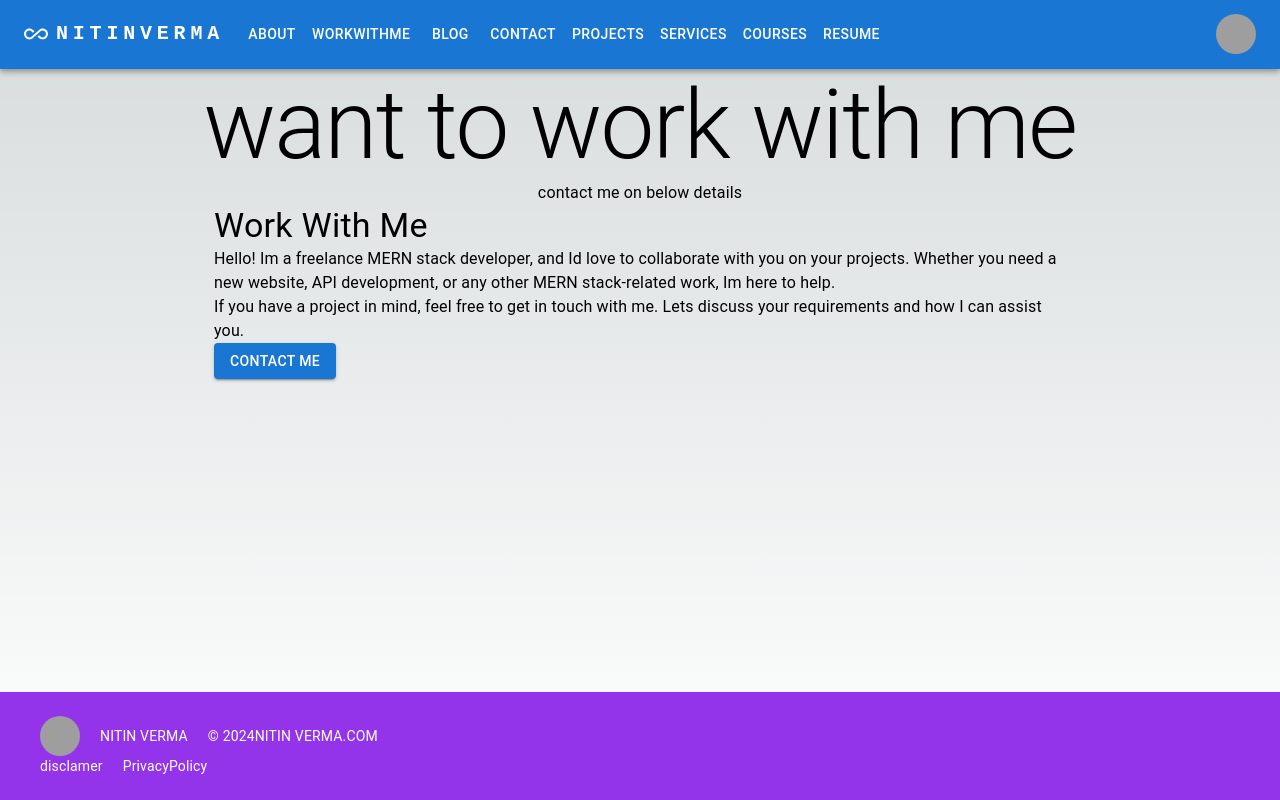
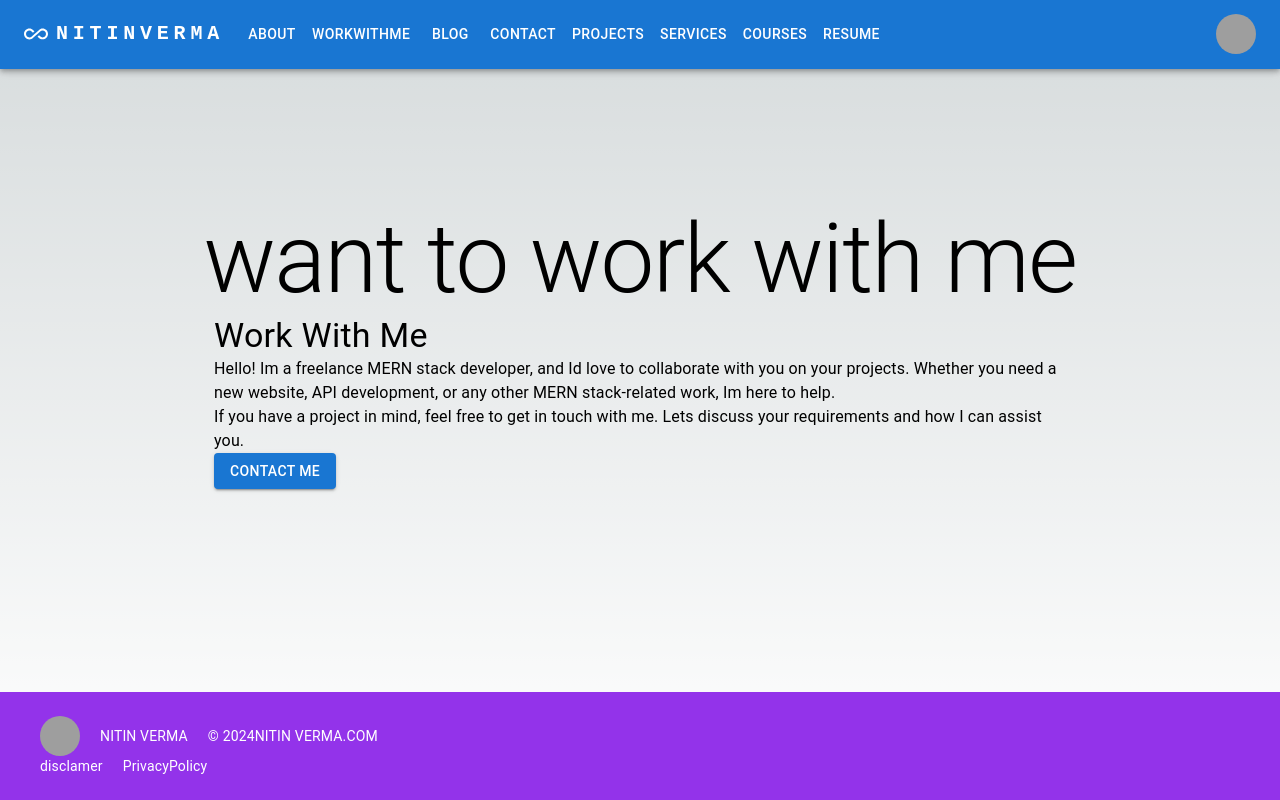
Before and after one commit to NITIN-VERMA-afk/My-website, a Next.js app: page /pages/Workwithme in a window 1280 px wide. Built offline with nearby package versions, Linux system fonts and the light colour scheme; grey boxes are pictures that could not be loaded.

Commit message:
ui/update

```diff
--- a/package.json
+++ b/package.json
@@ -17,6 +17,7 @@
     "next": "14.0.4",
     "react": "^18",
     "react-dom": "^18",
+    "react-hook-form": "^7.49.3",
     "react-icons": "^4.12.0"
   },
   "devDependencies": {
--- a/src/app/components/Footer.tsx
+++ b/src/app/components/Footer.tsx
@@ -41,12 +41,12 @@ function Footer() {
 
         <Box className="flex align-middle items-center gap-5">
           <Typography variant="body2">
-            {" "}
-            <Link href="/disclamer">disclamer</Link>{" "}
+
+            <Link href="/pages/disclamer">disclamer</Link>
           </Typography>
           <Typography variant="body2">
-            {" "}
-            <Link href="/privacyPolicy"> PrivacyPolicy</Link>{" "}
+
+            <Link href="/pages/privacyPolicy"> PrivacyPolicy</Link>
           </Typography>
         </Box>
       </Container>
--- a/src/app/components/Form.tsx
+++ b/src/app/components/Form.tsx
@@ -1,12 +0,0 @@
-import React from 'react'
-
-const Form = () => {
-  return (
-    <div>
-        <h1>i m form</h1>
-
-    </div>
-  )
-}
-
-export default Form
--- a/src/app/components/Navbar.tsx
+++ b/src/app/components/Navbar.tsx
@@ -52,7 +52,7 @@ function Navbar() {
   };
 
   return (
-    <AppBar className="bg-purple-600" position="static">
+    <AppBar className="bg-purple-600" position="fixed">
       <Container maxWidth="xl">
         <Toolbar disableGutters>
           <AllInclusiveIcon
--- a/src/app/globals.css
+++ b/src/app/globals.css
@@ -10,6 +10,7 @@ body,
   min-height: 100vh;
   margin: 0;
 }
+
 :root {
   --foreground-rgb: 0, 0, 0;
   --background-start-rgb: 214, 219, 220;
@@ -26,6 +27,7 @@ body,
 
 body {
 
+
   color: rgb(var(--foreground-rgb));
   background: linear-gradient(
       to bottom,
@@ -33,4 +35,5 @@ body {
       rgb(var(--background-end-rgb))
     )
     rgb(var(--background-start-rgb));
+
 }
--- a/src/app/layout.tsx
+++ b/src/app/layout.tsx
@@ -24,7 +24,7 @@ export default function RootLayout({
   return (
     <html lang="en">
       <body className={inter.className}>
-        {" "}
+
         <Navbar />
         {children}
         <Footer />
--- a/src/app/pages/Workwithme/page.tsx
+++ b/src/app/pages/Workwithme/page.tsx
@@ -1,11 +1,12 @@
 import React from 'react'
 import { Typography,Container,Button } from '@mui/material'
+import Link from "next/link";
 
 const page = () => {
   return (
-    <div className='flex flex-col items-center'>
+    <div className='flex flex-col items-center mt-auto'>
       <Typography variant='h1'>want to work with me</Typography>
-      <Typography>contact me on below details</Typography>
+
       <div>
       <Container maxWidth="md">
       <Typography variant="h4">
@@ -19,7 +20,7 @@ const page = () => {
         If you have a project in mind, feel free to get in touch with me. Lets discuss your requirements and how I can assist you.
       </Typography>
       <Button variant="contained" color="primary">
-        Contact Me
+        <Link href="contact">Contact Me </Link>
       </Button>
     </Container>
       </div>
--- a/src/app/pages/contact/page.tsx
+++ b/src/app/pages/contact/page.tsx
@@ -1,6 +1,7 @@
 import React from "react";
 import Image from "next/image";
-import Form from "../../components/Form"
+// import Form from "../../components/Form"
+// import {Loginform} from "../../components/Loginform"
 
 import { CiLinkedin } from "react-icons/ci";
 import { FaXTwitter } from "react-icons/fa6";
@@ -45,7 +46,7 @@ const page = () => {
           </div>
         </div>
         <div className="">
-          <Form/>
+          {/* <Loginform/> */}
 
 
         </div>
--- a/src/app/pages/projects/page.tsx
+++ b/src/app/pages/projects/page.tsx
@@ -58,7 +58,7 @@ const Item = styled(Paper)(({ theme }):any => ({
 
 export default function Projects() {
   return (
-    <Box className="m-24" sx={{ flexGrow: 1, marginTop: "30px" }}>
+    <Box className="m-24" sx={{ flexGrow: 1, marginTop: "auto" }}>
       <Grid container spacing={2}>
         {projects.map((project, index) => (
           <Grid item xs={3} key={index}>
```
Also changed, not shown: src/app/components/Loginform.tsx (added), 1 other file (tests, documents, lock files or other folders).
